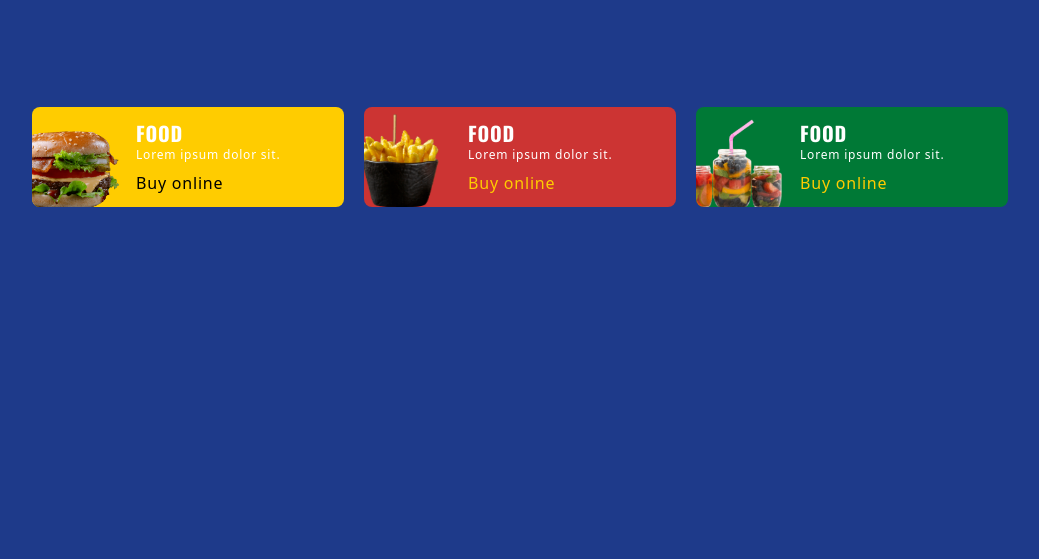
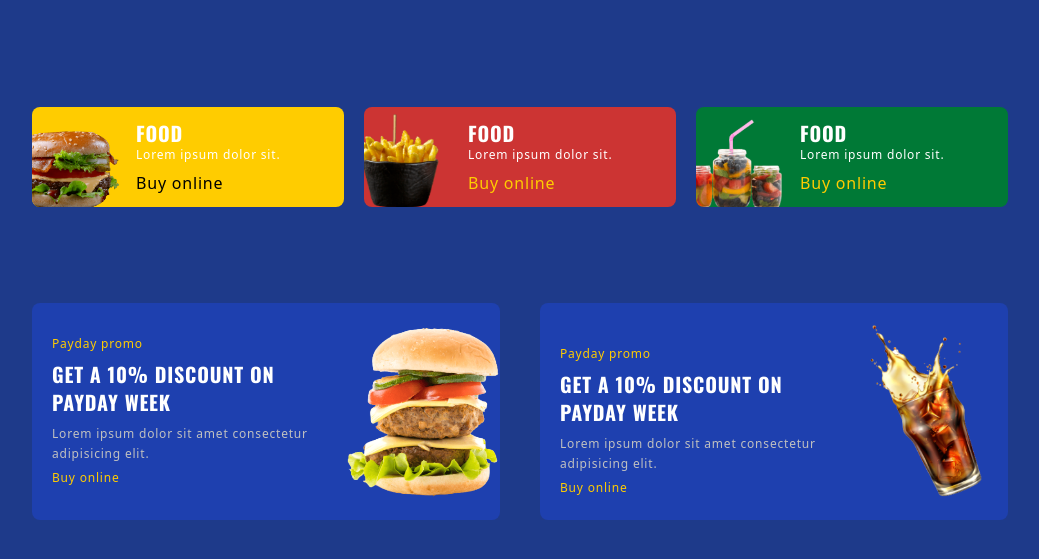
Before and after one commit to Fatma-Tawfeek/burger-website-tailwindcss, a website: page src/index.html in a window 1280 px wide. Shown: the part 507-1066 px from the top of the page, without its empty margins (120-1159 px from the left). Drawn offline with nearby package versions, Linux system fonts and the light colour scheme.

Commit message:
Create Promo Section

```diff
--- a/src/index.html
+++ b/src/index.html
@@ -185,7 +185,50 @@
             </section>
 
             <!--~~~~~~~~~~~~~~~ Promo ~~~~~~~~~~~~~~~-->
-            <section id="promo"></section>
+            <section id="promo">
+                <div class="container flex flex-col gap-5 lg:flex-row lg:gap-10">
+                    <!-- card 1 -->
+                    <div
+                        class="bg-primaryColorLight flex flex-col p-5 rounded-lg md:flex-row md:items-center lg:flex-row-reverse lg:flex-1"
+                    >
+                        <div>
+                            <img
+                                src="./img/promo-1.png"
+                                alt="promo-image"
+                                class="w-40 mx-auto hover:animate-movingY md:mx-5"
+                            />
+                        </div>
+                        <div class="space-y-2 pt-5 md:pt-0">
+                            <p class="text-xs text-secondaryColor">Payday promo</p>
+                            <h3 class="card__title">GET A 10% DISCOUNT ON PAYDAY WEEK</h3>
+                            <p class="paragraph">
+                                Lorem ipsum dolor sit amet consectetur adipisicing elit.
+                            </p>
+                            <a href="#" class="text-xs text-secondaryColor">Buy online</a>
+                        </div>
+                    </div>
+                    <!-- card 2 -->
+                    <div
+                        class="bg-primaryColorLight flex flex-col p-5 rounded-lg md:flex-row md:items-center lg:flex-row-reverse lg:flex-1"
+                    >
+                        <div>
+                            <img
+                                src="./img/promo-2.png"
+                                alt="promo-image"
+                                class="w-40 mx-auto hover:animate-movingY md:mx-5"
+                            />
+                        </div>
+                        <div class="space-y-2 pt-5">
+                            <p class="text-xs text-secondaryColor">Payday promo</p>
+                            <h3 class="card__title">GET A 10% DISCOUNT ON PAYDAY WEEK</h3>
+                            <p class="paragraph">
+                                Lorem ipsum dolor sit amet consectetur adipisicing elit.
+                            </p>
+                            <a href="#" class="text-xs text-secondaryColor">Buy online</a>
+                        </div>
+                    </div>
+                </div>
+            </section>
 
             <!--~~~~~~~~~~~~~~~ About ~~~~~~~~~~~~~~~-->
             <section id="about"></section>
```
Also changed, not shown: src/output.css.
